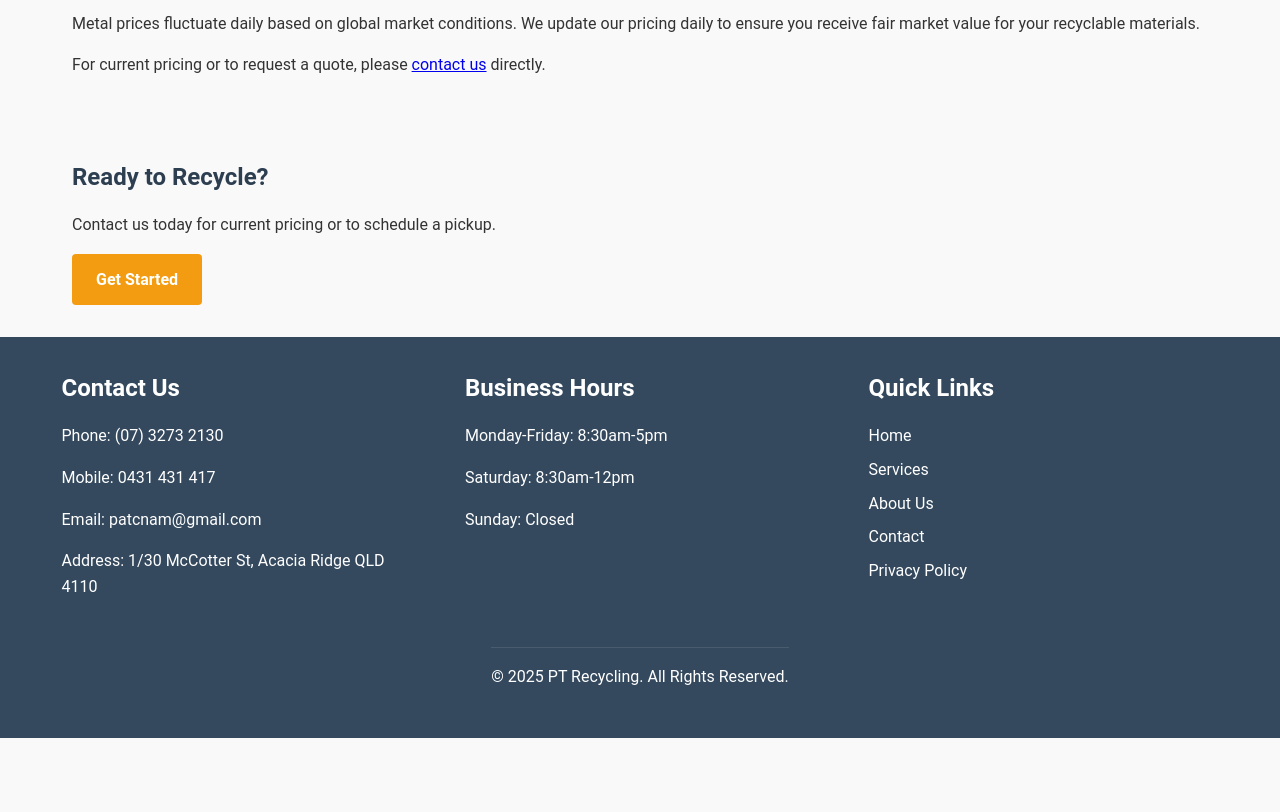
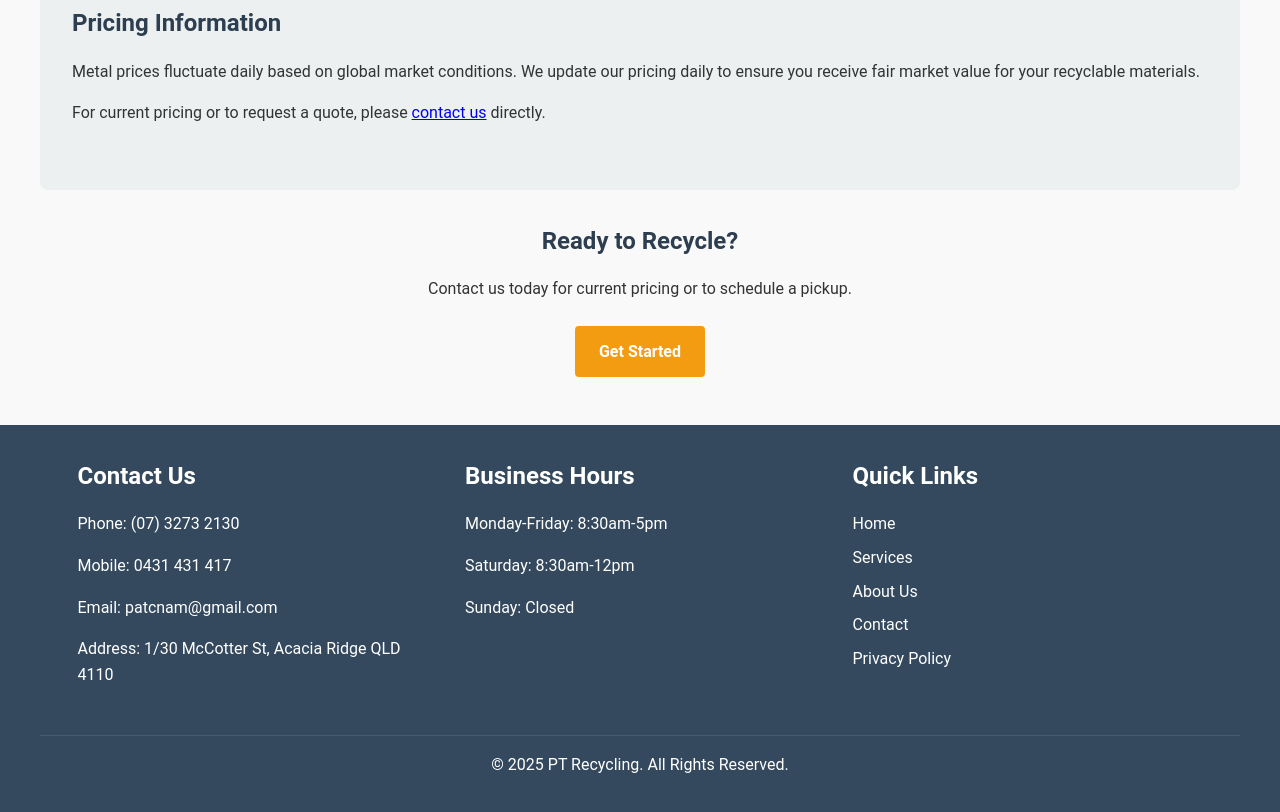
Before and after one commit to PT-Recycling/pt-recycling.github.io, a plain HTML site: page services.html in a window 1280 px wide. Shown: the part 2100-2912 px from the top of the page. Before the commit the page ends 2838 px from the top, so only its background shows below. Drawn offline with Linux system fonts and the light colour scheme.

Commit message:
more styling changes

```diff
--- a/css/style.css
+++ b/css/style.css
@@ -383,10 +383,11 @@ input, textarea, select {
 footer {
     background-color: var(--footer-color);
     color: #fff;
-    padding: 2rem 1rem;
+    padding: 2rem 0;
     display: flex;
     flex-direction: column;
     align-items: center;
+    width: 100%;
 }
 
 .footer-content {
@@ -397,6 +398,8 @@ footer {
     width: 100%;
     margin: 0 auto 2rem;
     gap: 2rem;
+    padding: 0 2rem;
+    box-sizing: border-box;
 }
 
 .footer-content > div {
@@ -437,6 +440,11 @@ footer {
     text-align: center;
     padding-top: 1rem;
     border-top: 1px solid rgba(255, 255, 255, 0.1);
+    width: 100%;
+    max-width: 1200px;
+    padding-left: 2rem;
+    padding-right: 2rem;
+    box-sizing: border-box;
 }
 
 /* Responsive design */
@@ -498,7 +506,33 @@ footer {
 .pricing-info, .cta-section {
     max-width: 1200px;
     margin: 0 auto;
-    padding: 2rem 2rem;
+    padding: 3rem 2rem;
+    box-sizing: border-box;
+    width: 100%;
+}
+
+.pricing-info {
+    background-color: var(--light-color);
+    border-radius: 8px;
+    margin-top: 2rem;
+    margin-bottom: 0;
+}
+
+.cta-section {
+    text-align: center;
+    padding-top: 2rem;
+    padding-bottom: 3rem;
+}
+
+.cta-section h3 {
+    margin-bottom: 1rem;
+}
+
+.cta-section p {
+    margin-bottom: 1.5rem;
+    max-width: 600px;
+    margin-left: auto;
+    margin-right: auto;
 }
 .service-description ul {
     margin-left: 1.5rem;
```
